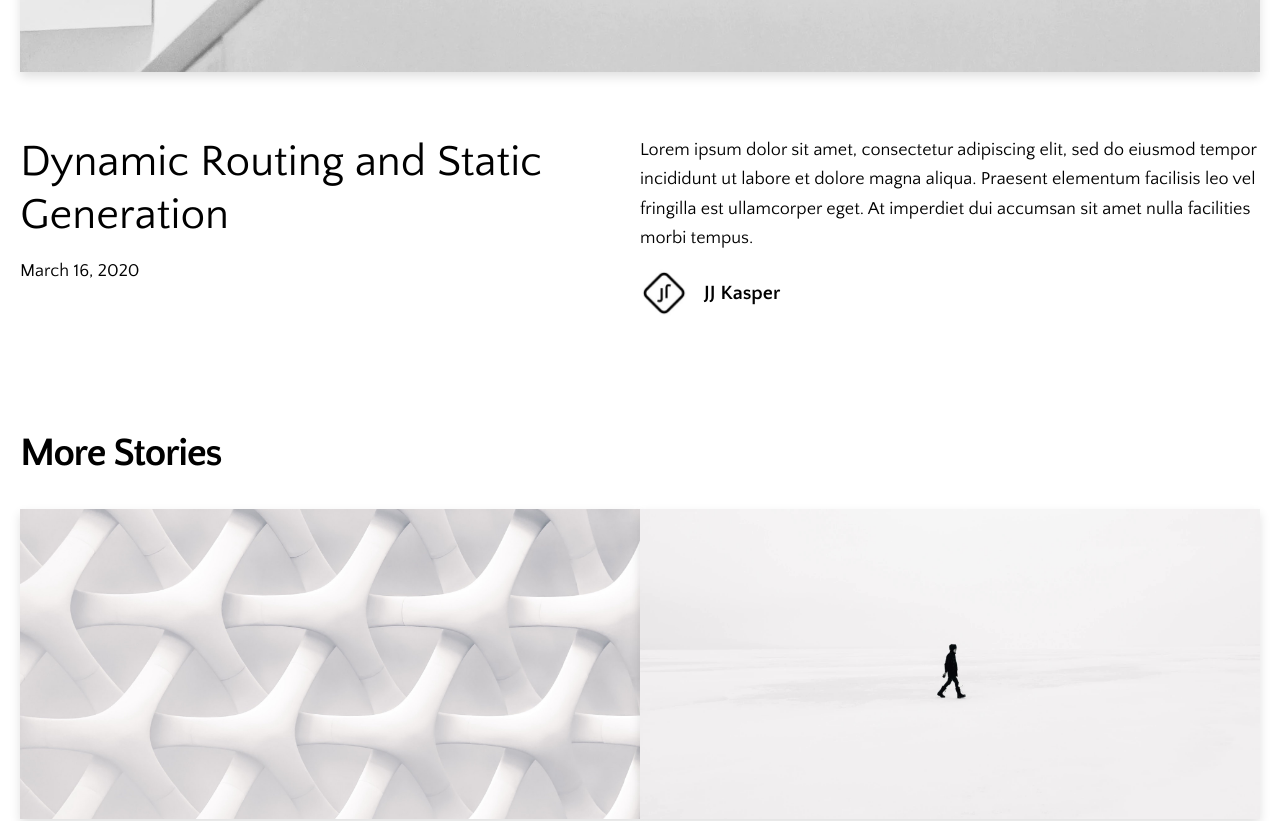
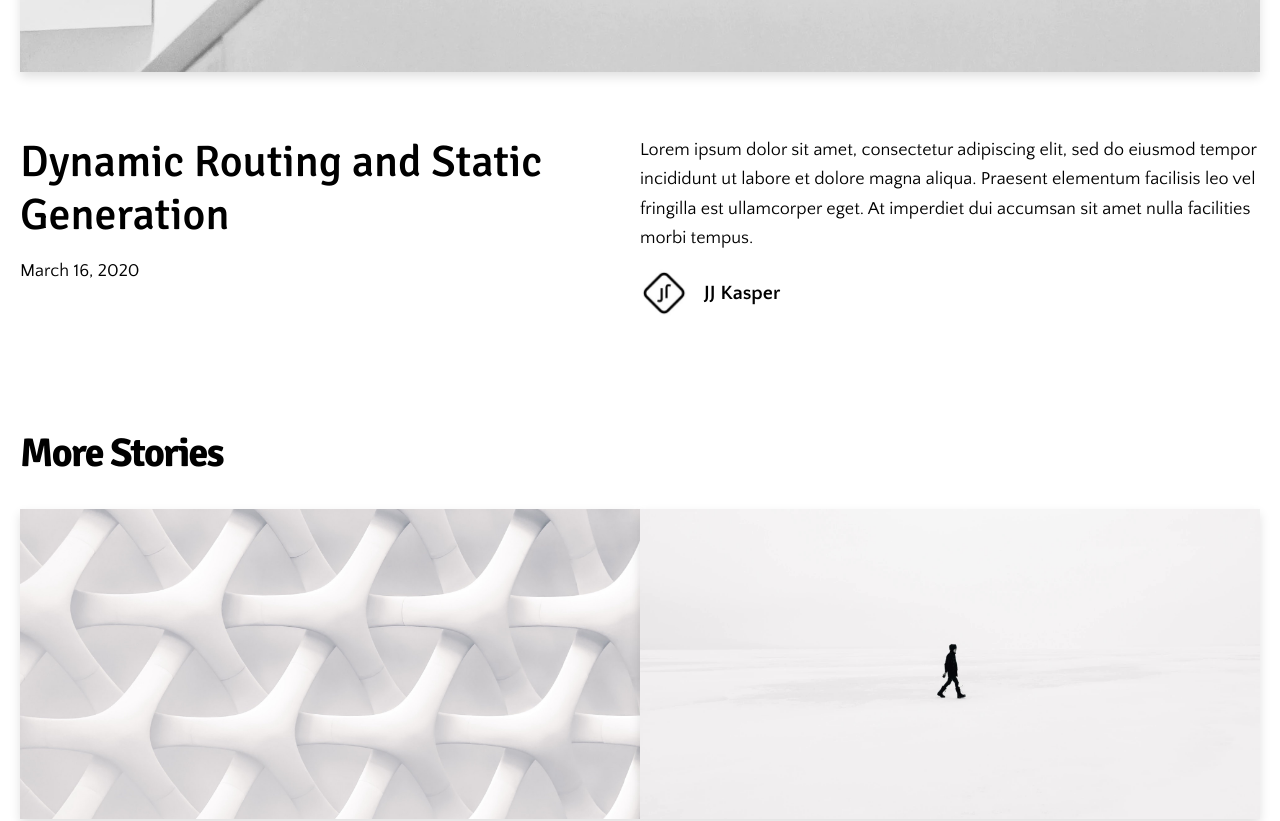
Before and after one commit to rdlu/blog, a Next.js app: page / in a window 1280 px wide. Shown: the part 780-1601 px from the top of the page. Built offline with nearby package versions, Linux system fonts and the light colour scheme.

Commit message:
Typography: using base override, not config for hX

```diff
--- a/styles/index.css
+++ b/styles/index.css
@@ -13,3 +13,17 @@
 /* Stop purging. */
 
 /* Your own custom utilities */
+@layer base {
+  h1 {
+    @apply font-title;
+    font-weight: 500;
+  }
+  h2 {
+    @apply font-title;
+    font-weight: 500;
+  }
+  h3 {
+    @apply font-title;
+    font-weight: 500;
+  }
+}
--- a/tailwind.config.js
+++ b/tailwind.config.js
@@ -21,19 +21,7 @@ module.exports = {
     typography: (theme) => ({
       default: {
         css: {
-          color: theme("colors.black"),
-          h1: {
-            fontFamily: theme("fontFamily.title").join(", "),
-            fontWeight: 500
-          },
-          h2: {
-            fontFamily: theme("fontFamily.title").join(", "),
-            fontWeight: 500
-          },
-          h3: {
-            fontFamily: theme("fontFamily.title").join(", "),
-            fontWeight: 500
-          }
+          color: theme("colors.black")
         }
       }
     }),
```
